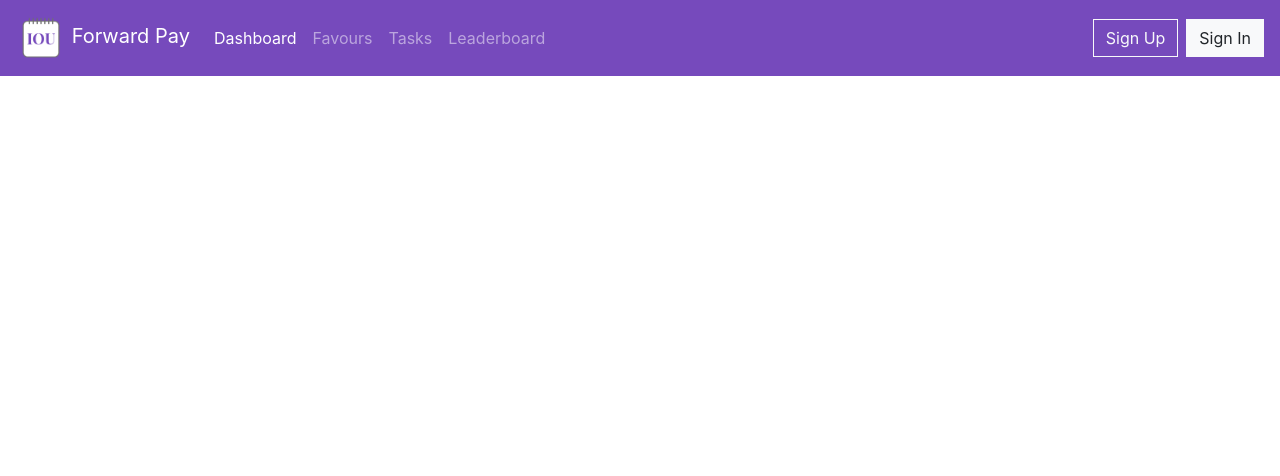
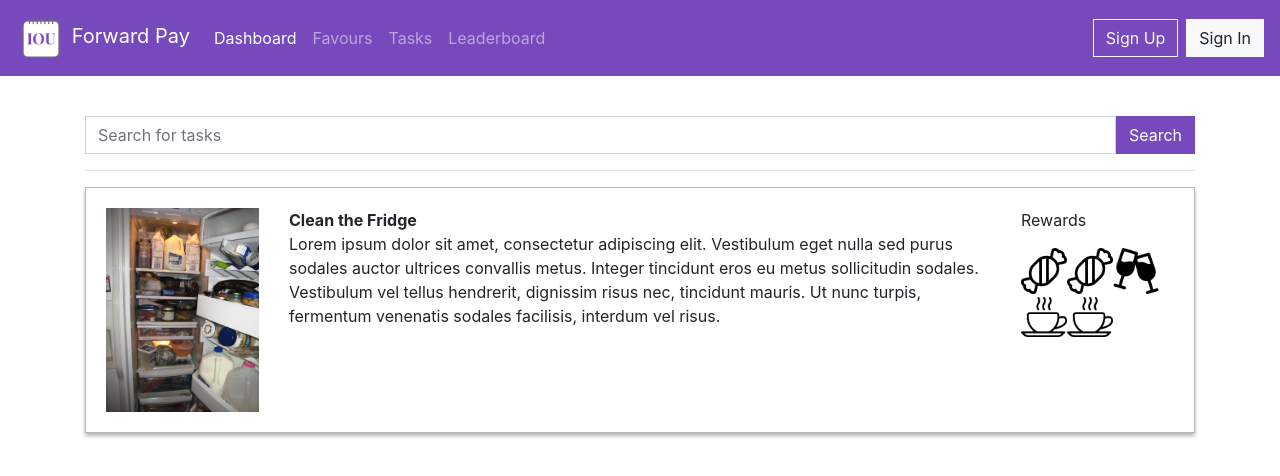
Before and after one commit to sukanthm/uts-aip-spring2020, a Next.js app in the folder frontend/: page / in a window 1280 px wide. Shown: the top 476 px of the page. Built offline with nearby package versions, Linux system fonts and the light colour scheme.

Commit message:
📦NEW: Add Homepage

```diff
--- /dev/null
+++ b/frontend/elements/TaskContainer.js
@@ -0,0 +1,28 @@
+const TaskContainer = (props) => {
+    return (
+        <div className="task-container container-fluid">
+            <div className="row">
+                <div className="col-sm-2">
+                    <img className="task-img" src={props.taskImg} alt="Task image" width="100%" />
+                </div>
+                <div className="col-sm-8 task-des">
+                    <b>{props.taskTitle}</b>
+                    <p>{props.taskDesc}</p>
+                </div>
+                <div className="col-sm-2">
+                    <p>Rewards</p>
+                    <div className="rewards-container">
+                        <img className="task-img" src="../images/candy.png" alt="Task image" width="30%" />
+                        <img className="task-img" src="../images/candy.png" alt="Task image" width="30%" />
+                        <img className="task-img" src="../images/cheers.png" alt="Task image" width="30%" />
+                        <img className="task-img" src="../images/coffee.png" alt="Task image" width="30%" />
+                        <img className="task-img" src="../images/coffee.png" alt="Task image" width="30%" />
+                    </div>
+                </div>
+            </div>
+
+        </div>
+    )
+}
+
+export default TaskContainer;
--- a/frontend/pages/index.js
+++ b/frontend/pages/index.js
@@ -1,9 +1,42 @@
 import Header from '../template-parts/Header';
+import TaskContainer from '../elements/TaskContainer';
 const Dashboard = (props) => {
-    return(
+    //Sample JSON data
+    let taskData = {
+        task1: {
+            title: "Clean the Fridge",
+            desc: "Lorem ipsum dolor sit amet, consectetur adipiscing elit. Vestibulum eget nulla sed purus sodales auctor ultrices convallis metus. Integer tincidunt eros eu metus sollicitudin sodales. Vestibulum vel tellus hendrerit, dignissim risus nec, tincidunt mauris. Ut nunc turpis, fermentum venenatis sodales facilisis, interdum vel risus.",
+            img: "../images/fridge.jpg",
+            rewardsData: [
+                {
+                    coffee: 2,
+                    snacks: 1
+
+                }
+            ],
+            createdBy: "User 2",
+            createdAt: "08/06/2020"
+        }
+    };
+
+
+    return (
         <>
             <Header />
-            <div className="dashboard-page"></div>
+            <div className="dashboard-page">
+                <div className="container">
+                    <div className="row">
+                        <div className="col-md-12">
+                            <div className="input-group">
+                                <input type="text" className="form-control" placeholder="Search for tasks" />
+                                <button type="submit" className="btn btn-primary">Search</button>
+                            </div>
+                        </div>
+                    </div>
+                    <hr />
+                    <TaskContainer taskImg={taskData.task1.img} taskTitle={taskData.task1.title} taskDesc={taskData.task1.desc}></TaskContainer>
+                </div>
+            </div>
         </>
     );
 }
--- a/frontend/styles/general.scss
+++ b/frontend/styles/general.scss
@@ -1,5 +1,6 @@
 .navbar-forward{
     background-color: $primary !important;
+    margin-bottom: 40px;
 }
 
 .logo-forward{
@@ -107,3 +108,12 @@
 .main{
     padding: 0px 100px;
 }
+
+.task-container{
+    margin-top: 10px;
+    padding: 20px;
+    border: 1px solid #b5b5b5;
+    -webkit-box-shadow: 0px 3px 4px 0px rgba(181,181,181,1);
+    -moz-box-shadow: 0px 3px 4px 0px rgba(181,181,181,1);
+    box-shadow: 0px 3px 4px 0px rgba(181,181,181,1);
+}
```
Also changed, not shown: frontend/public/images/fridge.jpg (added).
